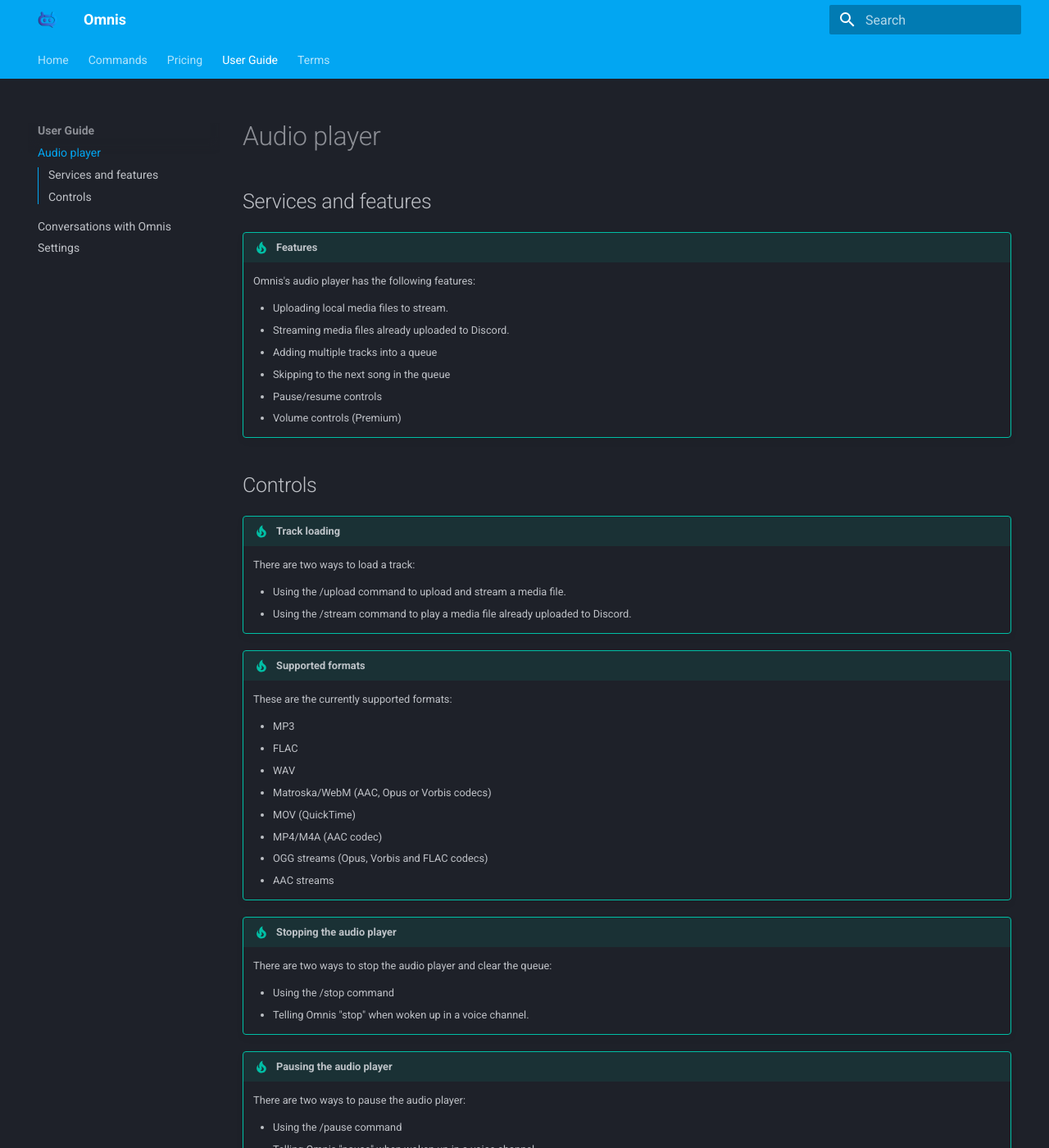
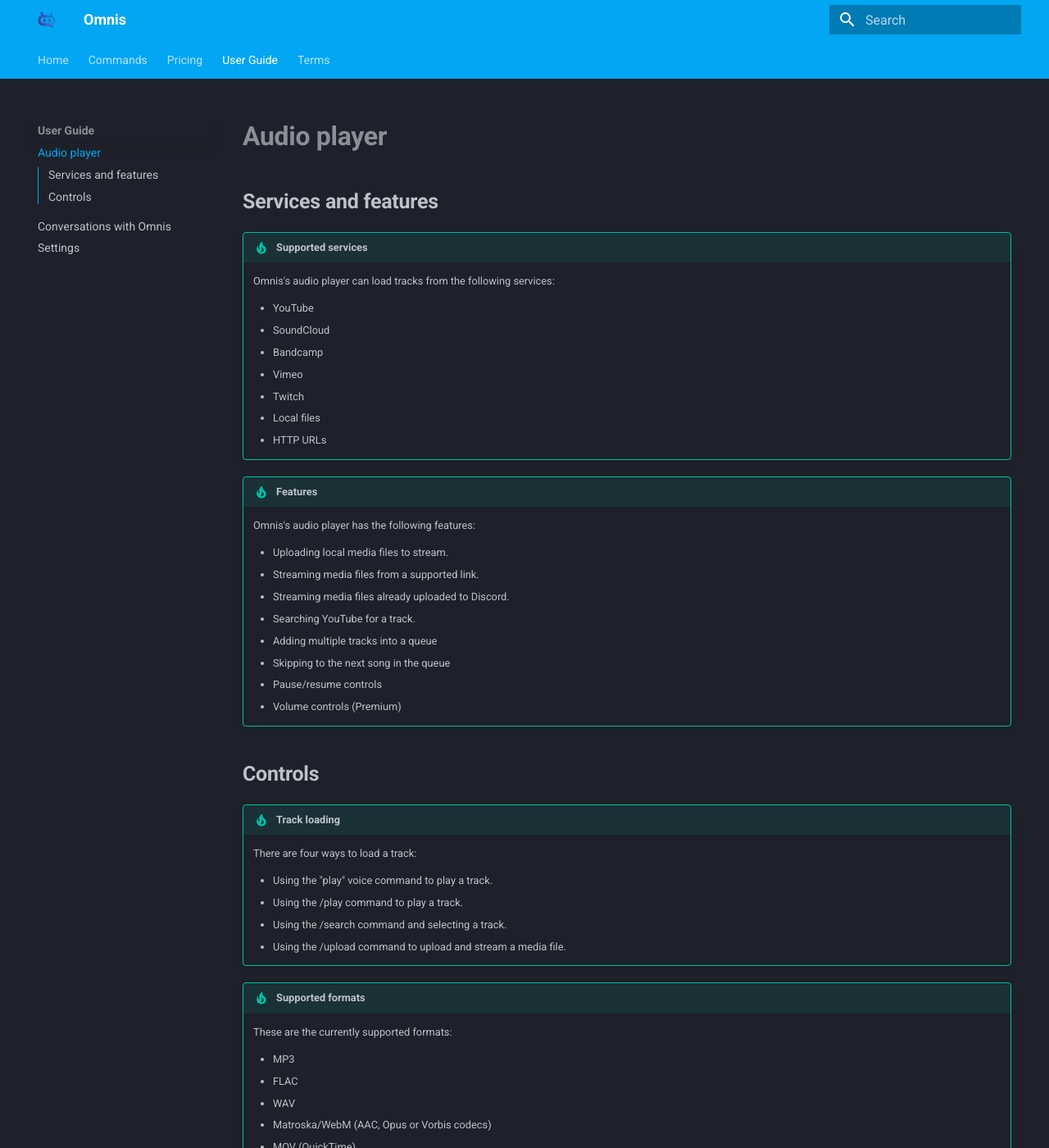
Before and after one commit to dylwedma11748/omnis-bot, an MkDocs documentation site: the page built from docs/user-guide/audio-player.md, in a window 1280 px wide and 1400 px high. Shown: the whole window at 82% size. Built offline with MkDocs 1.6.1 and Material for MkDocs 9.7.7, drawn with Linux system fonts in a browser that asks for light colours.

Commit message:
Update audio-player page
Update the audio-player page to show supported services and improve the documentation.

```diff
--- a/docs/user-guide/audio-player.md
+++ b/docs/user-guide/audio-player.md
@@ -1,22 +1,39 @@
-## Services and features
+# **Audio player**
+
+## **Services and features**
+
+!!! tip "Supported services"
+	Omnis's audio player can load tracks from the following services:
+
+	- YouTube
+	- SoundCloud
+	- Bandcamp
+	- Vimeo
+	- Twitch
+	- Local files
+	- HTTP URLs
 
 !!! tip "Features"
 	Omnis's audio player has the following features:
 
 	- Uploading local media files to stream.
+	- Streaming media files from a supported link.
 	- Streaming media files already uploaded to Discord.
+	- Searching YouTube for a track.
 	- Adding multiple tracks into a queue
 	- Skipping to the next song in the queue
 	- Pause/resume controls
 	- Volume controls (Premium)
 
-## Controls
+## **Controls**
 
 !!! tip "Track loading"
-	There are two ways to load a track:
+	There are four ways to load a track:
 
+	- Using the "play" voice command to play a track.
+	- Using the /play command to play a track.
+	- Using the /search command and selecting a track.
 	- Using the /upload command to upload and stream a media file.
-	- Using the /stream command to play a media file already uploaded to Discord.
 
 !!! tip "Supported formats"
 	These are the currently supported formats:
```
